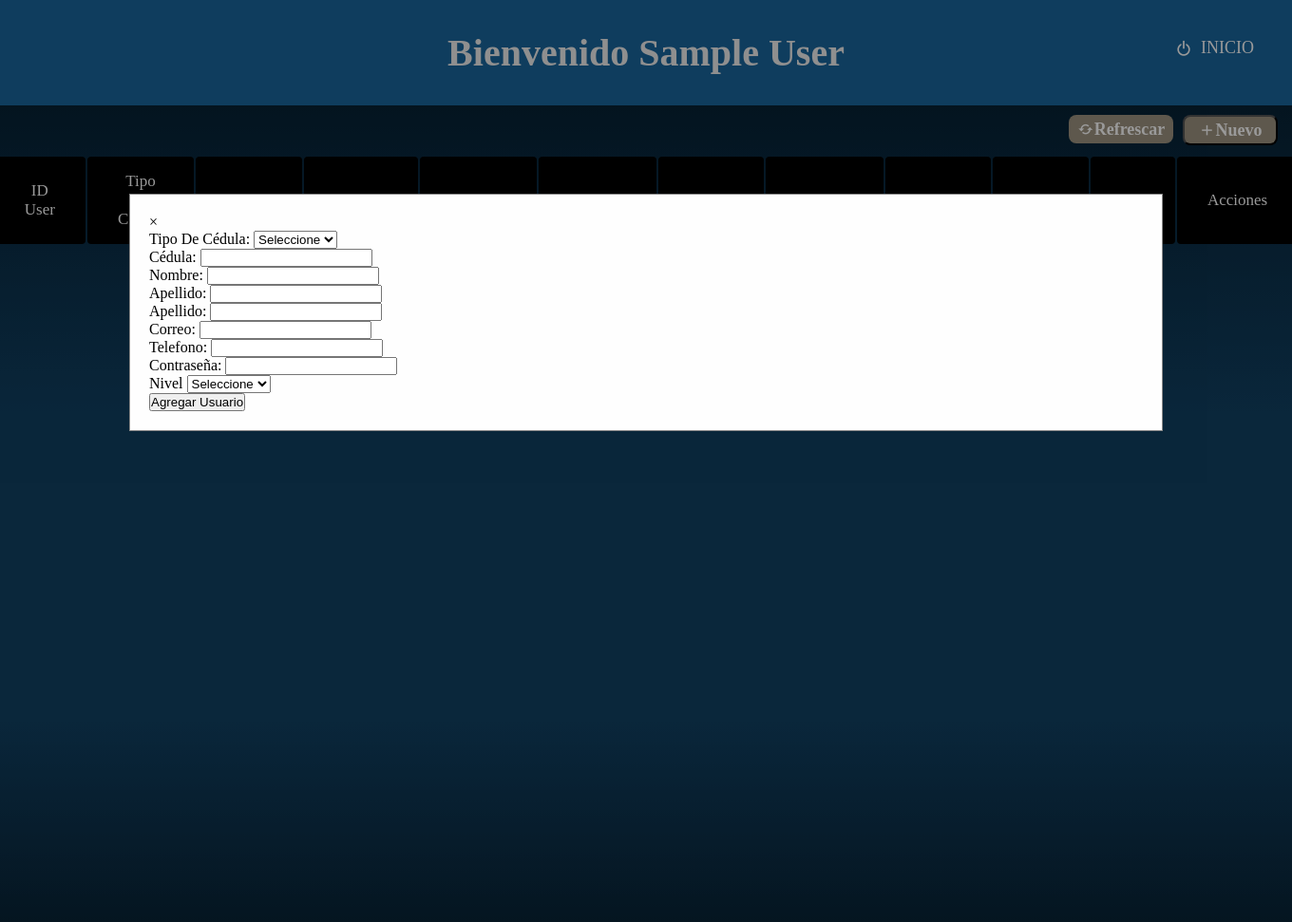
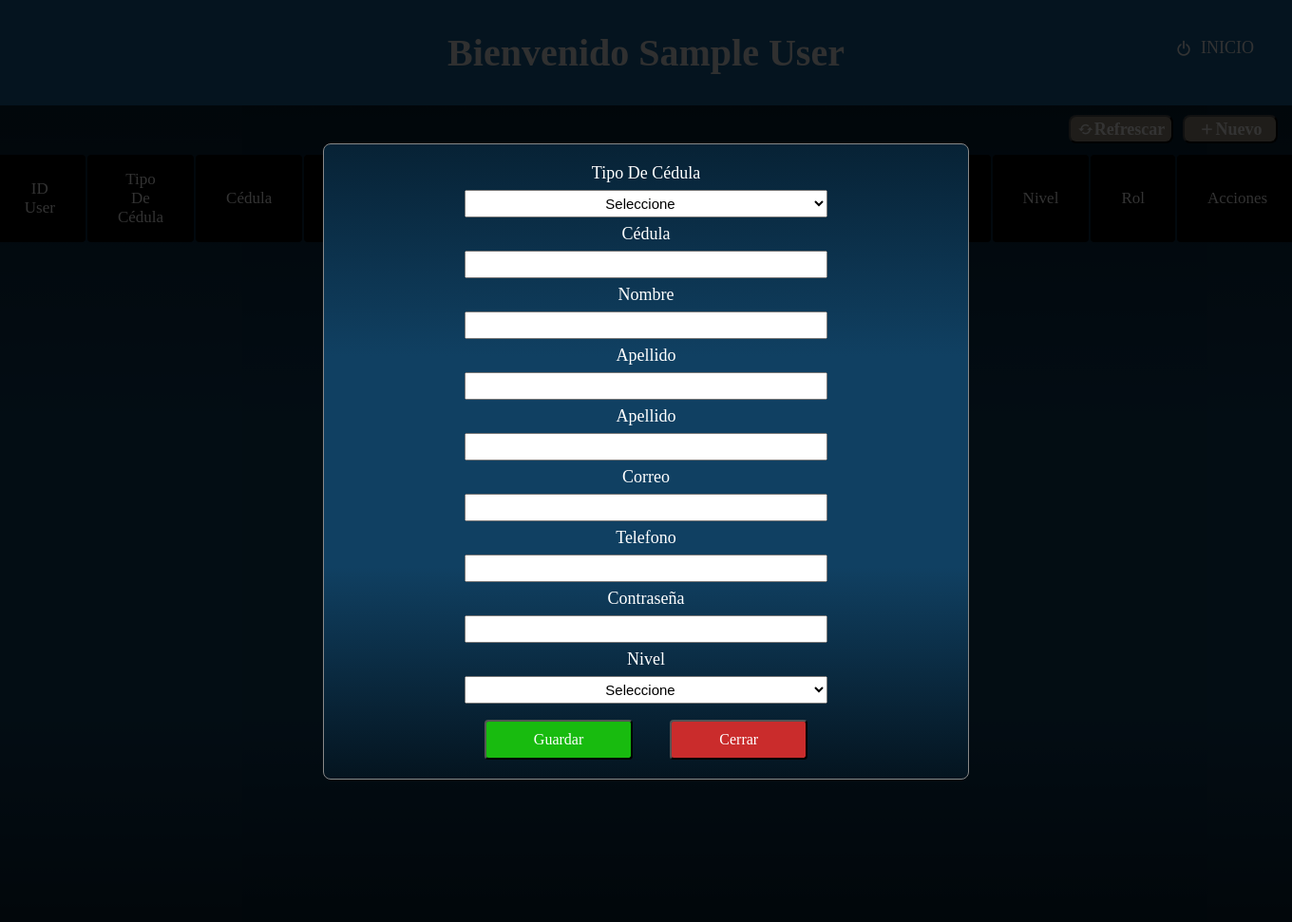
Before and after one commit to EstivenHM/Proyecto_Profesional, a PHP site: page /Usuarios.php in a window 1360 px wide, after a click on "Nuevo". Shown: the whole page at 95% size. Run offline with PHP 8.4, Linux system fonts and the light colour scheme; the visitor is signed in with stand-in values (Sample User, id 1); data that the repository does not hold is empty.

Commit message:
div error cedula css

```diff
--- a/Proyecto_final/RobertWEB/Stylecss/Usuarios.css
+++ b/Proyecto_final/RobertWEB/Stylecss/Usuarios.css
@@ -78,7 +87,7 @@ header {
   justify-content: center;
   align-items: center;
   width: 100px;
-  height: 32px;
+  height: 30px;
   padding: 5px 10px;
   font-size: 18px;
   margin-right: 15px;
@@ -190,17 +199,86 @@ header {
   top: 0;
   width: 100%;
   height: 100%;
-  overflow: auto;
-  background-color: rgb(0,0,0);
-  background-color: rgba(0,0,0,0.4);
+  overflow: hidden;
+  background-color: rgba(0, 0, 0, 0.8);
+  color: #ffffff;
 }
 
 .modal-content {
-  background-color: #fefefe;
-  margin: 15% auto;
+  background: linear-gradient(to top, #04141f, #104062, #104062, #072235);
+  margin: auto;
   padding: 20px;
   border: 1px solid #888;
-  width: 80%;
+  width: 50%;
+  border-radius: 8px;
+  text-align: center;
+  position: absolute;
+  top: 50%;
+  left: 50%;
+  transform: translate(-50%, -50%);
+}
+
+.form-group {
+  margin-bottom: 15px;
+  display: flex;
+  flex-direction: column;
+  align-items: flex-start;
+}
+
+label {
+  margin-bottom: 5px;
+  font-size: 18px;
+}
+
+input,
+select {
+  width: 60%;
+  margin-bottom: 7px;
+  margin-top: 7px;
+  padding: 4px;
+  text-align: center;
+  font-size: 15px;
+}
+
+.btn-guardar {
+  display: inline-block;
+  margin-top: 10px;
+  margin-right: 35px;
+  padding: 10px 50px;
+  background-color: #18bb0f;
+  color: white;
+  font-size: 16px;
+  text-decoration: none;
+  font-family: inherit;
+  text-transform: inherit;
+  border-radius: 4px;
+  transition: 0.3s ease, transform 0.2s ease;
+}
+
+.btn-cancelar {
+  display: inline-block;
+  margin-top: 10px;
+  padding: 10px 50px;
+  background-color: #ca2c2c;
+  color: white;
+  font-size: 16px;
+  text-decoration: none;
+  font-family: inherit;
+  text-transform: inherit;
+  border-radius: 4px;
+  transition: 0.3s ease, transform 0.2s ease;
+}
+
+.btn-guardar:hover {
+  background-color: #13850d;
+  cursor: pointer;
+  transform: scale(1.03);
+}
+
+.btn-cancelar:hover {
+  background-color: #a31818;
+  cursor: pointer;
+  transform: scale(1.03);
 }
 
 .modal-ok {
--- a/Proyecto_final/RobertWEB/Usuarios.php
+++ b/Proyecto_final/RobertWEB/Usuarios.php
@@ -41,7 +41,7 @@ $result = display_data();
     <section>
         <div class="Home">
             <div class="btn-boton">
-                <a href="Usuarios.php" class="btn-refrescar"><i class='bx bx-refresh'></i>Refrescar</a>
+                <button onclick="location.href='Usuarios.php'" class="btn-refrescar"><i class='bx bx-refresh'></i>Refrescar</button>
                 <button class="btn-nuevo" onclick="document.getElementById('myModal').style.display='block'"><i class='bx bx-plus'></i>Nuevo</button>
             </div>
             <div class="a_body">
@@ -91,9 +91,9 @@ $result = display_data();
         </div>
         <div id="myModal" class="modal">
             <div class="modal-content">
-                <span onclick="document.getElementById('myModal').style.display='none'" class="close">&times;</span>
+
                 <form action="Crearusuario.php" method="post">
-                    <label for="tipo_cedula">Tipo de cédula:</label>
+                    <label for="tipo_cedula">Tipo de cédula</label><br>
                     <select id="t_cedula" name="t_cedula" required>
                         <option value="" disabled selected>Seleccione</option>
                         <option value="fisica">Fisica</option>
@@ -101,28 +101,28 @@ $result = display_data();
                         <option value="Dimex">Dimex</option>
                     </select>
                     <br>
-                    <label for="cedula">Cédula:</label>
+                    <label for="cedula">Cédula</label><br>
                     <input type="text" id="cedula" name="cedula" required>
                     <br>
-                    <label for="nombre">Nombre:</label>
+                    <label for="nombre">Nombre</label><br>
                     <input type="text" id="nombre" name="nombre" required>
                     <br>
-                    <label for="apeliido">Apellido:</label>
+                    <label for="apeliido">Apellido</label><br>
                     <input type="text" id="apellido1" name="apellido1" required>
                     <br>
-                    <label for="apellido">Apellido:</label>
+                    <label for="apellido">Apellido</label><br>
                     <input type="text" id="apellido2" name="apellido2">
                     <br>
-                    <label for="correo">Correo:</label>
+                    <label for="correo">Correo</label><br>
                     <input type="email" id="correo" name="correo" required>
                     <br>
-                    <label for="telefono">Telefono:</label>
+                    <label for="telefono">Telefono</label><br>
                     <input type="num" id="telefono" name="telefono" required>
                     <br>
-                    <label for="pass">Contraseña:</label>
+                    <label for="pass">Contraseña</label><br>
                     <input type="password" id="pass" name="pass" required>
                     <br>
-                    <label for="nivel">Nivel</label>
+                    <label for="nivel">Nivel</label><br>
                     <select id="nivel" name="nivel" required>
                         <option value="" disabled selected>Seleccione</option>
                         <option value="1">A1</option>
@@ -133,7 +133,8 @@ $result = display_data();
                         <option value="6">C2</option>
                     </select>
                     <br>
-                    <input type="submit" value="Agregar Usuario">
+                    <button type="submit" class="btn-guardar">Guardar</button>
+                    <button onclick="location.href='Usuarios.php'" class="btn-cancelar">Cerrar</button>
                 </form>
             </div>
         </div>
@@ -151,6 +152,14 @@ $result = display_data();
                     <h2>Vaya!</h2>
                     <p>Hubo un error al agregar el usuario. Por favor, inténtelo de nuevo.</p>
                     <a href="Usuarios.php" class="close-link">Cerrar</a>
+                </div>
+            </div>
+        <?php elseif (isset($_GET['error']) && $_GET['error'] == 'cedula_exists'): ?>
+            <div class="modal-cedula">
+                <div class="modal-ced">
+                    <h2>El numero de cedula ya existe</h2>
+                    <p>Verifica los datos ingresados</p>
+                    <button class="btn-cerrar" onclick="document.getElementById('errorModal').style.display='none'">Cerrar</button>
                 </div>
             </div>
         <?php endif; ?>
```
Also changed, not shown: other parts of Proyecto_final/RobertWEB/Stylecss/Usuarios.css (+43 -9 lines), Proyecto_final/RobertWEB/Crearusuario.php (+14 -7 lines).
